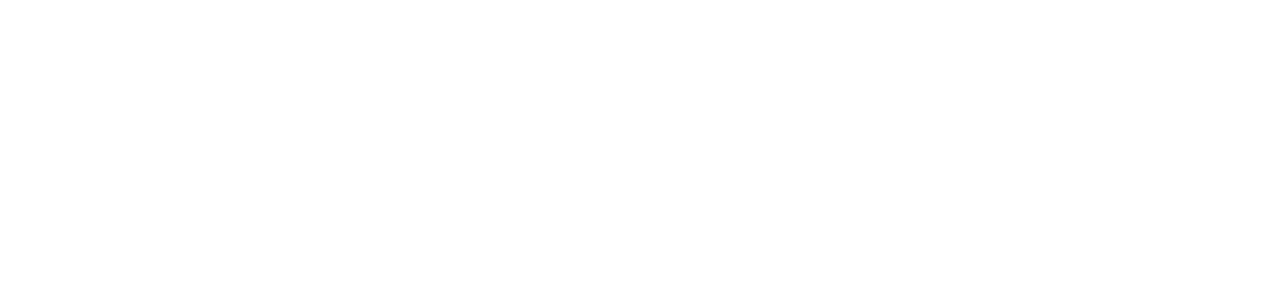
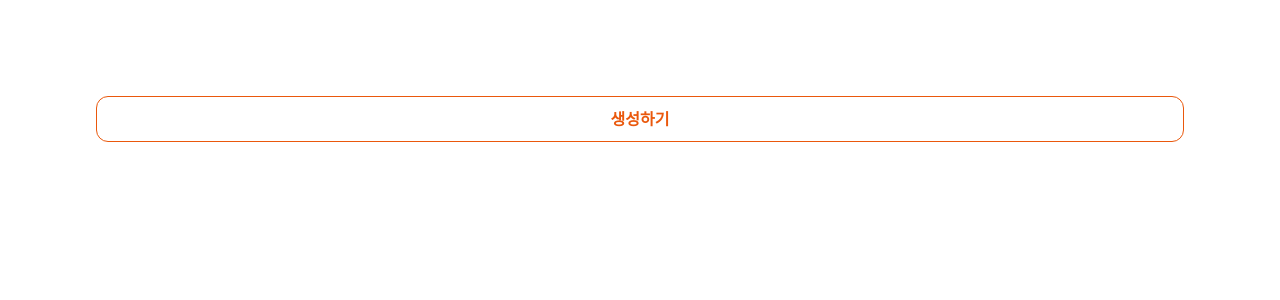
Before and after one commit to yeonna18k/relax-together-front, a Next.js app: page / in a window 1280 px wide. Shown: the top 300 px of the page. Built offline with nearby package versions, Linux system fonts and the light colour scheme.

Commit message:
feat: 공통 버튼 컴포넌트 추가

```diff
--- a/package.json
+++ b/package.json
@@ -17,6 +17,7 @@
     "pre-commit": "npx lint-staged"
   },
   "dependencies": {
+    "@radix-ui/react-checkbox": "^1.1.1",
     "@radix-ui/react-dropdown-menu": "^2.1.1",
     "@radix-ui/react-slot": "^1.1.0",
     "@sentry/nextjs": "^8",
--- a/src/app/page.tsx
+++ b/src/app/page.tsx
@@ -1,8 +1,11 @@
+import CommonButton from '@/shared/common/ui/CommonButton';
+
 export default function Home() {
 	return (
 		<main className="flex min-h-screen flex-col items-center justify-between p-24 gap-5">
 			{/* 각자 만든 컴포넌트 불러오기 */}
 			{/* <ExampleComponent />  */}
+			<CommonButton variant="outlined" size="lg" content="생성하기" />
 		</main>
 	);
 }
--- /dev/null
+++ b/src/shared/common/ui/CommonButton.tsx
@@ -0,0 +1,11 @@
+import { Button, ButtonProps } from '@/shared/ui/button';
+
+export default function CommonButton({ variant, size, content }: ButtonProps) {
+	return (
+		<>
+			<Button variant={variant} size={size}>
+				{content}
+			</Button>
+		</>
+	);
+}
--- a/src/shared/ui/button.tsx
+++ b/src/shared/ui/button.tsx
@@ -5,34 +5,25 @@ import * as React from 'react';
 import { cn } from '@/shared/lib/utils';
 
 const buttonVariants = cva(
-  'inline-flex items-center justify-center whitespace-nowrap rounded-md text-sm font-medium ring-offset-white transition-colors focus-visible:outline-none focus-visible:ring-2 focus-visible:ring-neutral-950 focus-visible:ring-offset-2 disabled:pointer-events-none disabled:opacity-50 dark:ring-offset-neutral-950 dark:focus-visible:ring-neutral-300',
+	'inline-flex items-center justify-center whitespace-nowrap rounded-xl text-sm font-semibold py-2.5 ring-offset-white transition-colors focus-visible:outline-none focus-visible:ring-2 focus-visible:ring-neutral-950 focus-visible:ring-offset-2 disabled:pointer-events-none',
 	{
 		variants: {
 			variant: {
 				default:
-          'bg-neutral-900 text-neutral-50 hover:bg-neutral-900/90 dark:bg-neutral-50 dark:text-neutral-900 dark:hover:bg-neutral-50/90',
-        destructive:
-          'bg-red-500 text-neutral-50 hover:bg-red-500/90 dark:bg-red-900 dark:text-neutral-50 dark:hover:bg-red-900/90',
-        outline:
-          'border border-neutral-200 bg-white hover:bg-neutral-100 hover:text-neutral-900 dark:border-neutral-800 dark:bg-neutral-950 dark:hover:bg-neutral-800 dark:hover:text-neutral-50',
-        secondary:
-          'bg-neutral-100 text-neutral-900 hover:bg-neutral-100/80 dark:bg-neutral-800 dark:text-neutral-50 dark:hover:bg-neutral-800/80',
-        ghost:
-          'hover:bg-neutral-100 hover:text-neutral-900 dark:hover:bg-neutral-800 dark:hover:text-neutral-50',
-        link: 'text-neutral-900 underline-offset-4 hover:underline dark:text-neutral-50',
+					'text-white bg-[#ea580c] hover:bg-[#c2410c] active:bg-[#9a3412] disabled:bg-[#9ca3af]',
+				outlined:
+					'bg-white text-[#ea580c] border border-[#ea580c] hover:text-[#f97316] hover:border-[#f97316] active:text-[#c2410c] active:border-[#c2410c]',
 			},
 			size: {
-        default: 'h-10 px-4 py-2',
-        sm: 'h-9 rounded-md px-3',
-        lg: 'h-11 rounded-md px-8',
-        icon: 'h-10 w-10',
+				sm: 'w-[120px] px-3 text-sm',
+				lg: 'w-full px-8 text-base',
 			},
 		},
 		defaultVariants: {
 			variant: 'default',
-      size: 'default',
+			size: 'sm',
 		},
-  }
+	},
 );
 
 export interface ButtonProps
@@ -51,7 +42,7 @@ const Button = React.forwardRef<HTMLButtonElement, ButtonProps>(
 				{...props}
 			/>
 		);
-  }
+	},
 );
 Button.displayName = 'Button';
 
--- a/tailwind.config.ts
+++ b/tailwind.config.ts
@@ -1,53 +1,54 @@
-import type { Config } from "tailwindcss";
+import type { Config } from 'tailwindcss';
 
 const config: Config = {
-    darkMode: ["class"],
+	darkMode: ['class'],
 	content: [
-    "./src/pages/**/*.{js,ts,jsx,tsx,mdx}",
-    "./src/components/**/*.{js,ts,jsx,tsx,mdx}",
-    "./src/app/**/*.{js,ts,jsx,tsx,mdx}",
+		'./src/pages/**/*.{js,ts,jsx,tsx,mdx}',
+		'./src/shared/**/*.{js,ts,jsx,tsx,mdx}',
+		'./src/app/**/*.{js,ts,jsx,tsx,mdx}',
 	],
 	theme: {
 		extend: {
 			backgroundImage: {
 				'gradient-radial': 'radial-gradient(var(--tw-gradient-stops))',
-  			'gradient-conic': 'conic-gradient(from 180deg at 50% 50%, var(--tw-gradient-stops))'
+				'gradient-conic':
+					'conic-gradient(from 180deg at 50% 50%, var(--tw-gradient-stops))',
 			},
 			borderRadius: {
 				lg: 'var(--radius)',
 				md: 'calc(var(--radius) - 2px)',
-  			sm: 'calc(var(--radius) - 4px)'
+				sm: 'calc(var(--radius) - 4px)',
 			},
 			colors: {
 				background: 'hsl(var(--background))',
 				foreground: 'hsl(var(--foreground))',
 				card: {
 					DEFAULT: 'hsl(var(--card))',
-  				foreground: 'hsl(var(--card-foreground))'
+					foreground: 'hsl(var(--card-foreground))',
 				},
 				popover: {
 					DEFAULT: 'hsl(var(--popover))',
-  				foreground: 'hsl(var(--popover-foreground))'
+					foreground: 'hsl(var(--popover-foreground))',
 				},
 				primary: {
 					DEFAULT: 'hsl(var(--primary))',
-  				foreground: 'hsl(var(--primary-foreground))'
+					foreground: 'hsl(var(--primary-foreground))',
 				},
 				secondary: {
 					DEFAULT: 'hsl(var(--secondary))',
-  				foreground: 'hsl(var(--secondary-foreground))'
+					foreground: 'hsl(var(--secondary-foreground))',
 				},
 				muted: {
 					DEFAULT: 'hsl(var(--muted))',
-  				foreground: 'hsl(var(--muted-foreground))'
+					foreground: 'hsl(var(--muted-foreground))',
 				},
 				accent: {
 					DEFAULT: 'hsl(var(--accent))',
-  				foreground: 'hsl(var(--accent-foreground))'
+					foreground: 'hsl(var(--accent-foreground))',
 				},
 				destructive: {
 					DEFAULT: 'hsl(var(--destructive))',
-  				foreground: 'hsl(var(--destructive-foreground))'
+					foreground: 'hsl(var(--destructive-foreground))',
 				},
 				border: 'hsl(var(--border))',
 				input: 'hsl(var(--input))',
@@ -57,11 +58,11 @@ const config: Config = {
 					'2': 'hsl(var(--chart-2))',
 					'3': 'hsl(var(--chart-3))',
 					'4': 'hsl(var(--chart-4))',
-  				'5': 'hsl(var(--chart-5))'
-  			}
-  		}
-  	}
+					'5': 'hsl(var(--chart-5))',
 				},
-  plugins: [require("tailwindcss-animate")],
+			},
+		},
+	},
+	plugins: [require('tailwindcss-animate')],
 };
 export default config;
```
Also changed, not shown: 1 other file (tests, documents, lock files or other folders). Lines whose indentation alone changed are shown as unchanged.
